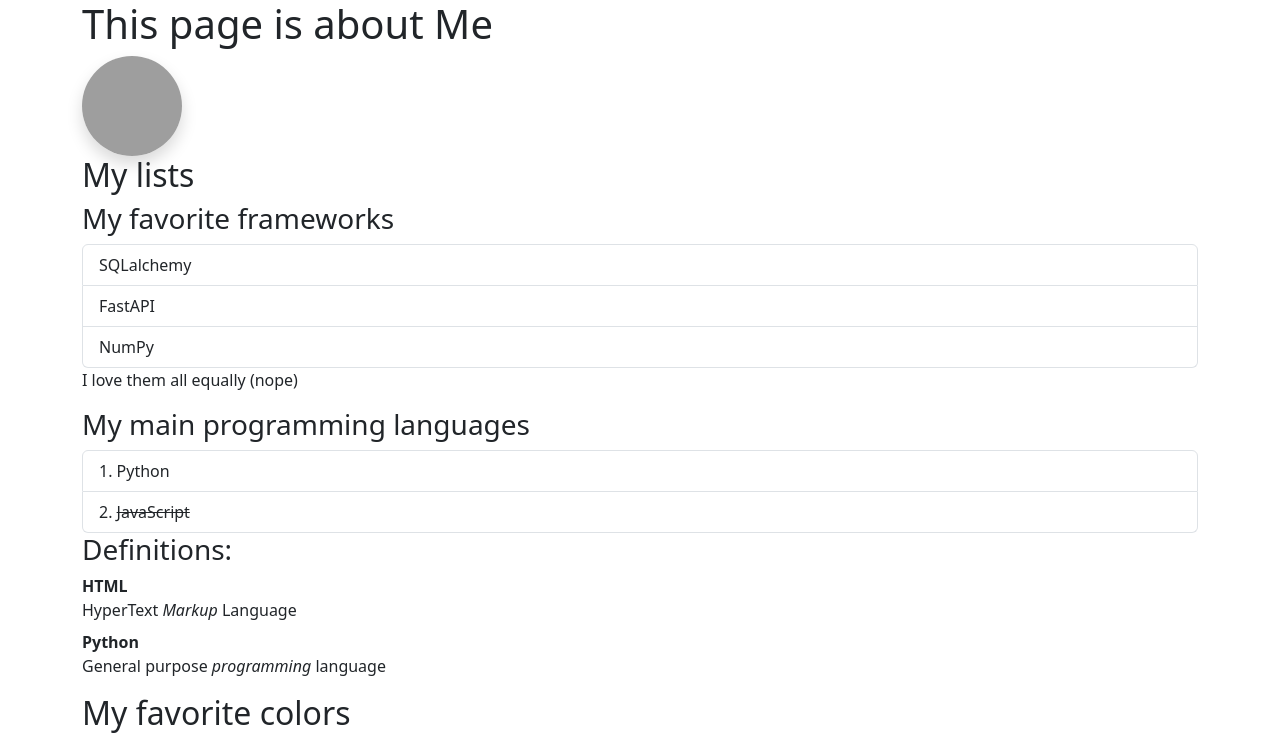
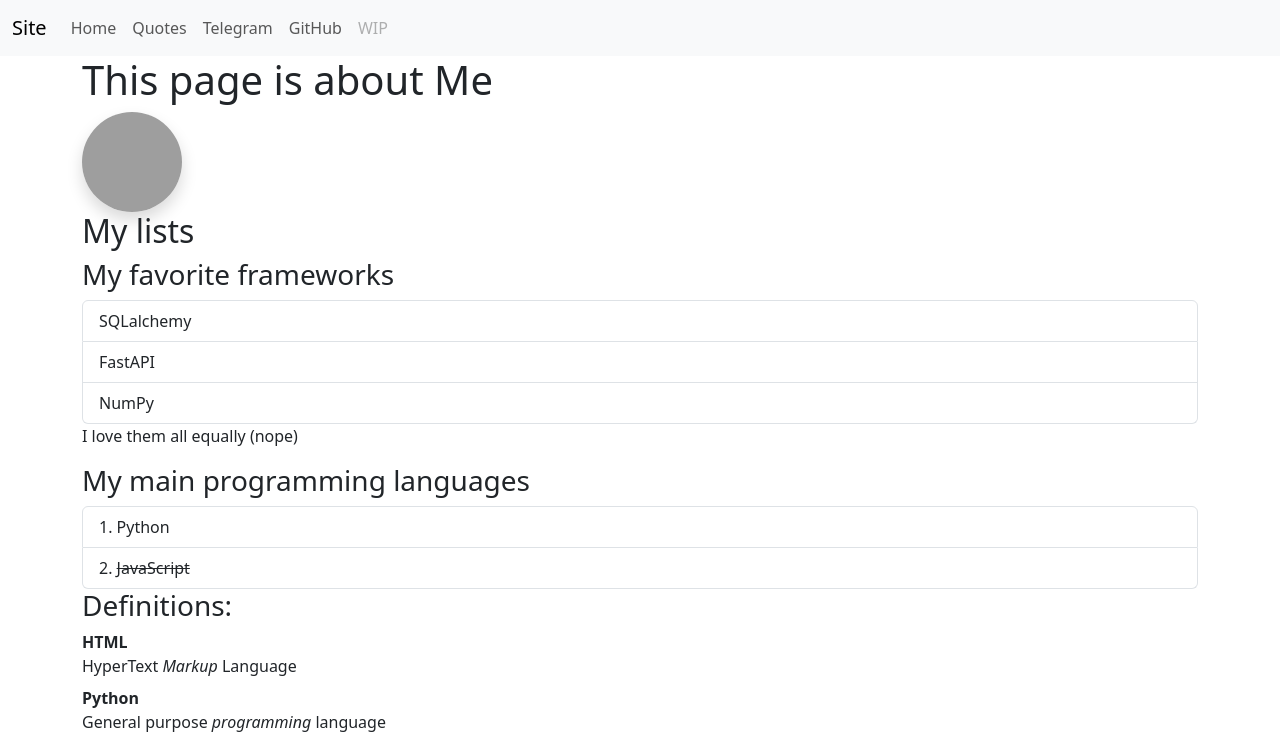
Before and after one commit to mksmin/frontend-intro, a plain HTML site: page index.html in a window 1280 px wide. Shown: the top 738 px of the page. Drawn offline with nearby package versions, Linux system fonts and the light colour scheme; grey boxes are pictures that could not be loaded.

Commit message:
Add navbar

```diff
--- a/index.html
+++ b/index.html
@@ -20,6 +20,34 @@
 </head>
 
 <body>
+<nav class="navbar sticky-top navbar-expand bg-body-tertiary">
+  <div class="container-fluid">
+    <a class="navbar-brand" href="#">Site</a>
+    <button class="navbar-toggler" type="button" data-bs-toggle="collapse" data-bs-target="#navbarNav" aria-controls="navbarNav" aria-expanded="false" aria-label="Toggle navigation">
+      <span class="navbar-toggler-icon"></span>
+    </button>
+    <div class="collapse navbar-collapse" id="navbarNav">
+      <ul class="navbar-nav">
+        <li class="nav-item">
+          <a class="nav-link"  href="#">Home</a>
+        </li>
+        <li class="nav-item">
+          <a class="nav-link"  href="#quotes">Quotes</a>
+        </li>
+        <li class="nav-item">
+          <a class="nav-link" href="http://t.me/mininwork" target="_blank">Telegram</a>
+        </li>
+        <li class="nav-item">
+          <a class="nav-link" href="https://github.com/mksmin" target="_blank">GitHub</a>
+        </li>
+        <li class="nav-item">
+          <a class="nav-link disabled" aria-disabled="true">WIP</a>
+        </li>
+      </ul>
+    </div>
+  </div>
+</nav>
+
 <div class="container">
 
   <header>
@@ -64,7 +92,7 @@
       </div>
     </div>
 
-    <div class="quotes">
+    <div class="quotes" id="quotes">
       <h2> My favorite colors </h2>
       <figure class="text-center">
         <blockquote class="blockquote">
```
